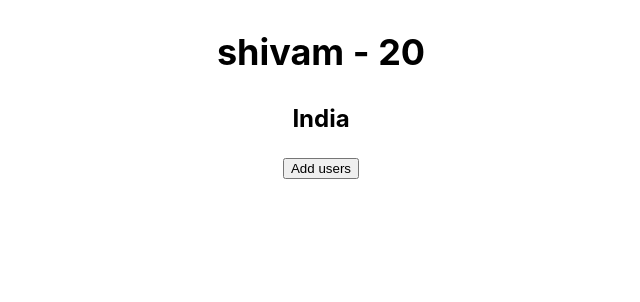
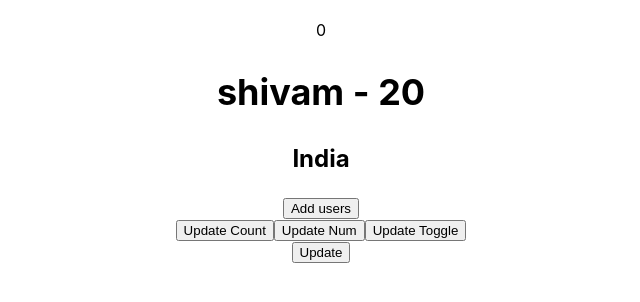
Before and after one commit to shivamvora/react-hook-examples, a React (Create React App) app: page / in a window 1280 px wide. Shown: the top 302 px of the page, without its empty margins (319-959 px from the left). Built offline with nearby package versions, Linux system fonts and the light colour scheme.

Commit message:
useEffect done with practical example

```diff
--- a/src/App.js
+++ b/src/App.js
@@ -1,11 +1,17 @@
-import React from 'react';
+import React, {useState} from 'react';
 import './App.css';
+import Effect from './components/Effect';
 import State from './components/State';
 
 function App() {
+  const [num,setNum] = useState(0);
   return (
     <div className="App">
+      <br/>
+      {num}
       <State/>
+      <Effect/>
+      <button onClick={()=>setNum(num+1)}>Update</button>
     </div>
   );
 }
--- /dev/null
+++ b/src/components/Effect.js
@@ -0,0 +1,26 @@
+import React, {useEffect,useState} from 'react';
+
+function Effect() {
+    const [count,setCount] = useState(1);
+    const [num,setNum] = useState(1);
+    const [toggle,setToggle] = useState(false);
+
+    useEffect(() => {
+        console.log("I'm logging everything everytime", count);
+    },[count,num,toggle]);
+
+
+
+    return (
+
+        <div>
+                <button onClick={()=>setCount(count + 1)}>Update Count</button>
+                <button onClick={()=>setNum(num + 1)}>Update Num</button>
+                <button onClick={()=>setToggle(!toggle)}>Update Toggle</button>
+        </div>
+
+    )
+
+}
+
+export default Effect;
```
